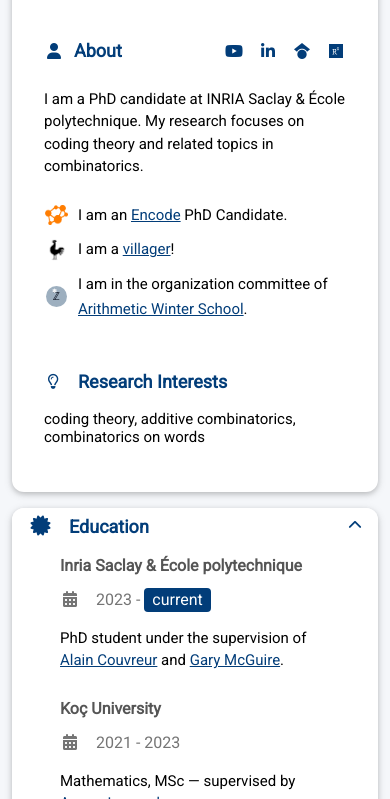
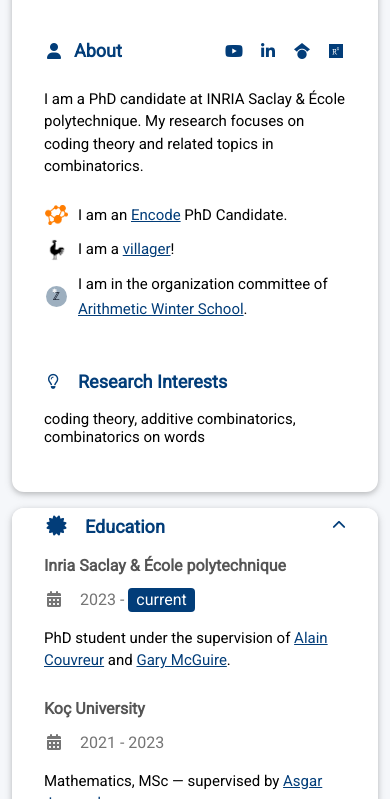
Before and after one commit to nihantanisali/nihantanisali.github.io, a plain HTML site: page index.html in a window 390 px wide. Both pictures are taken after a click on the button "Education". Shown: the part 414-1213 px from the top of the page. Drawn offline with nearby package versions, Linux system fonts and the light colour scheme.

Commit message:
Add files via upload

```diff
--- a/index.html
+++ b/index.html
@@ -419,6 +419,34 @@ body { background: #F5F7FA !important; }
     justify-self: center;
   }
 }
+
+
+/* === Mobile: fixed text width across all cards ===
+   Use the first/profile card width as the standard: 32px from each card edge.
+   Previously the collapsible cards were effectively narrower because
+   section padding + collapsible padding + inner container padding stacked up. */
+@media (max-width: 992px){
+  .profile-card{
+    padding-left: 32px !important;
+    padding-right: 32px !important;
+  }
+
+  .section-card > button.w3-button{
+    padding-left: 32px !important;
+    padding-right: 32px !important;
+  }
+
+  .section-card > .collapsible-content{
+    padding-left: 0 !important;
+    padding-right: 0 !important;
+  }
+
+  .section-card > .collapsible-content > .w3-container{
+    padding-left: 16px !important;
+    padding-right: 16px !important;
+  }
+}
+
   </style>
   <!-- GoatCounter analytics -->
   <script
```
